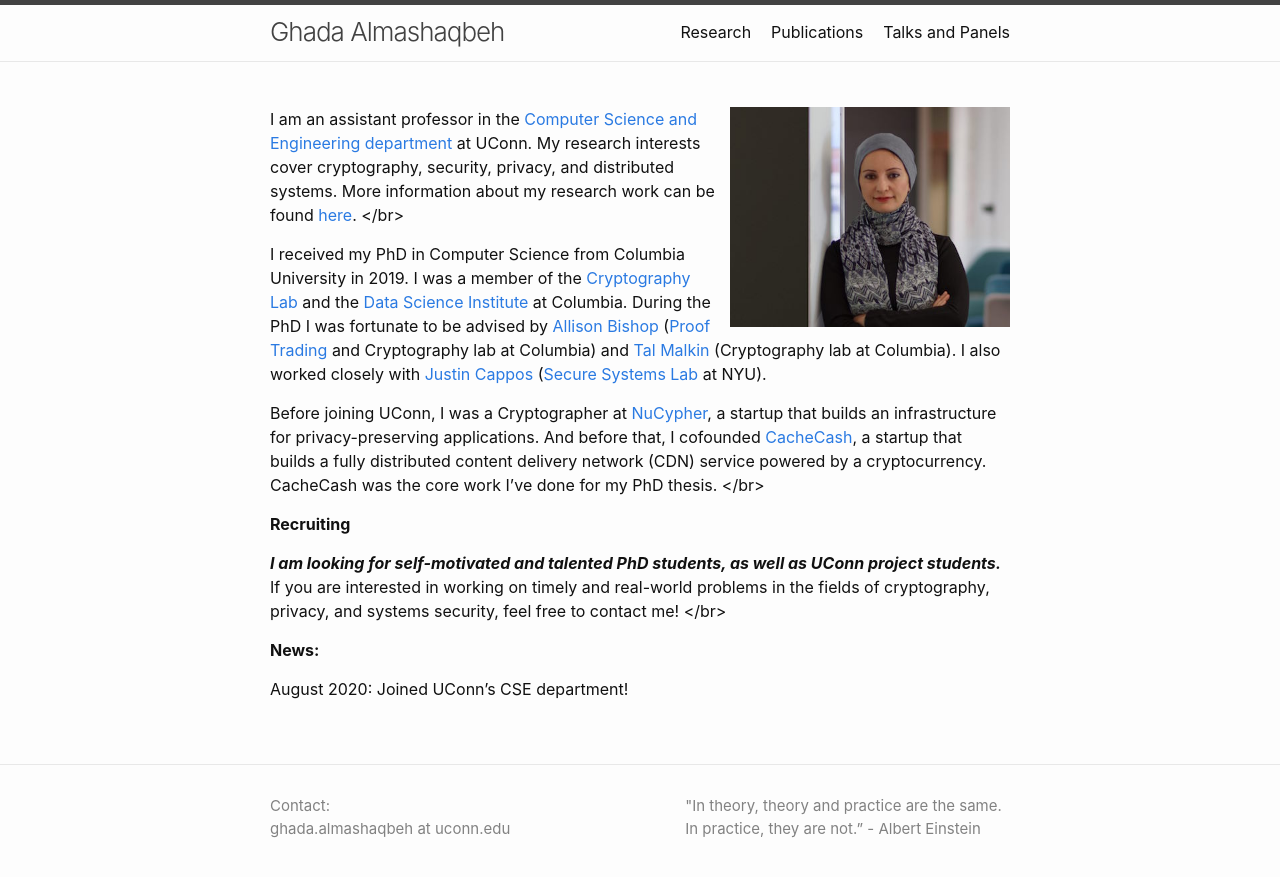
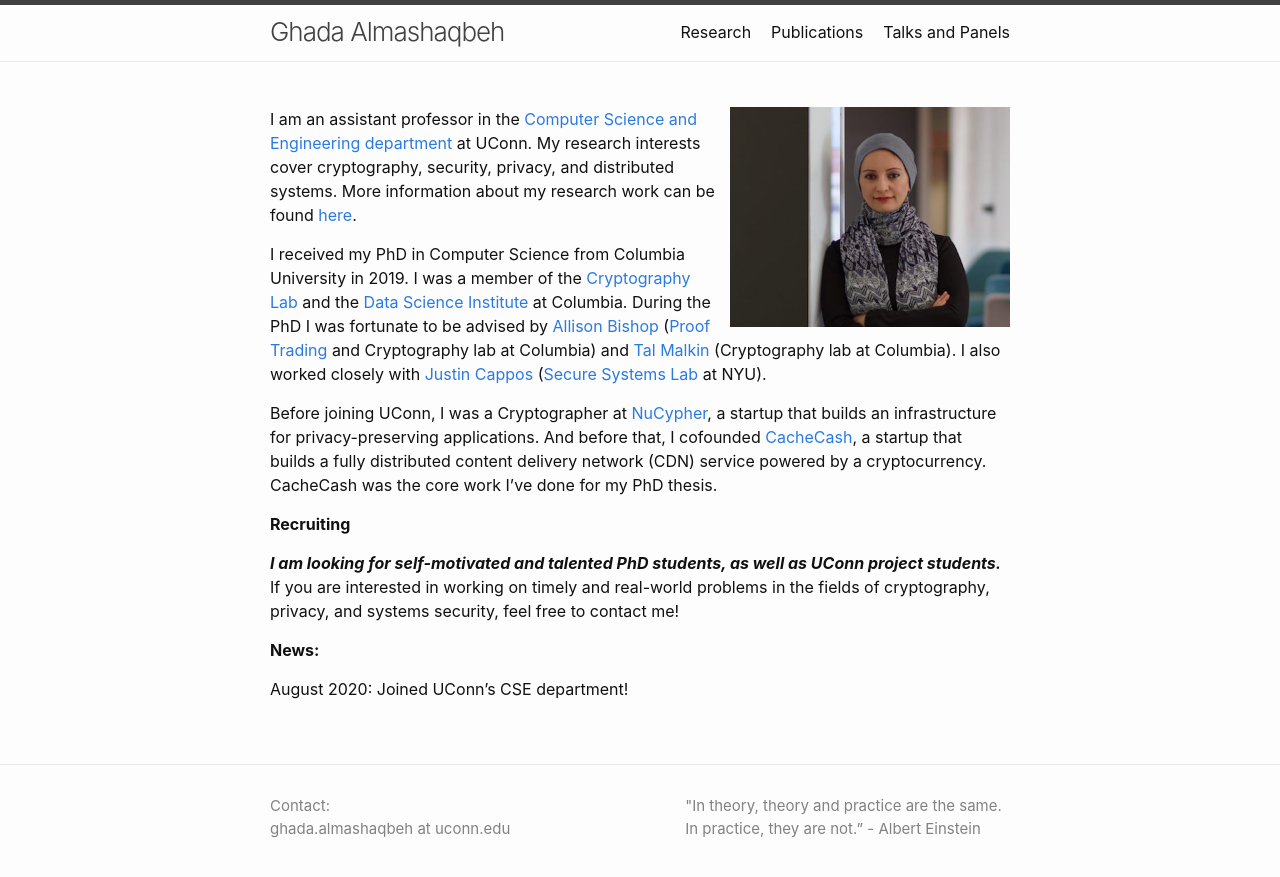
Before and after one commit to GhadaAlmashaqbeh/GhadaAlmashaqbeh.github.io, a Jekyll site: the page built from index.md, in a window 1280 px wide. Shown: the top 877 px of the page. Built offline with Jekyll 4.4.1, drawn with Linux system fonts in a browser that asks for light colours.

Commit message:
minor edits

```diff
--- a/index.md
+++ b/index.md
@@ -5,19 +5,19 @@ layout: default
 <img style="float: right;margin-left: 15px;" src="images/ghada0.jpg" alt="myprofile" width="280" height="220">
 
 
-I am an assistant professor in the [Computer Science and Engineering department](https://www.cse.uconn.edu/) at UConn. My research interests cover cryptography, security, privacy, and distributed systems. More information about my research work can be found [here](/research/). </br>
+I am an assistant professor in the [Computer Science and Engineering department](https://www.cse.uconn.edu/) at UConn. My research interests cover cryptography, security, privacy, and distributed systems. More information about my research work can be found [here](/research/).
 
 
 I received my PhD in Computer Science from Columbia University in 2019. I was a member of the [Cryptography Lab](http://www.cs.columbia.edu/crypto) and the [Data Science Institute](https://datascience.columbia.edu/) at Columbia. During the PhD I was fortunate to be advised by [Allison Bishop](https://www.thecomputersciencecomedian.com) ([Proof Trading](https://prooftrading.com/) and Cryptography lab at Columbia) and [Tal Malkin](http://www.cs.columbia.edu/~tal) (Cryptography lab at Columbia). I also worked closely with [Justin Cappos](https://ssl.engineering.nyu.edu/personalpages/jcappos/) ([Secure Systems Lab](https://ssl.engineering.nyu.edu) at NYU).
 
 
 Before joining UConn, I was a Cryptographer at [NuCypher](https://www.nucypher.com/), a startup that builds an infrastructure for privacy-preserving applications. And before that, I cofounded [CacheCash](https://cachecash.com), a startup that builds a fully distributed content delivery network (CDN) service powered by a cryptocurrency. CacheCash was the core work I've done for my PhD thesis.
-</br>
+<br/>
 
 
 #### **Recruiting**
 ***I am looking for self-motivated and talented PhD students, as well as UConn project students.*** If you are interested in working on timely and real-world problems in the fields of cryptography, privacy, and systems security, feel free to contact me!
-</br>
+<br/>
 
 #### **News:**
 
```
